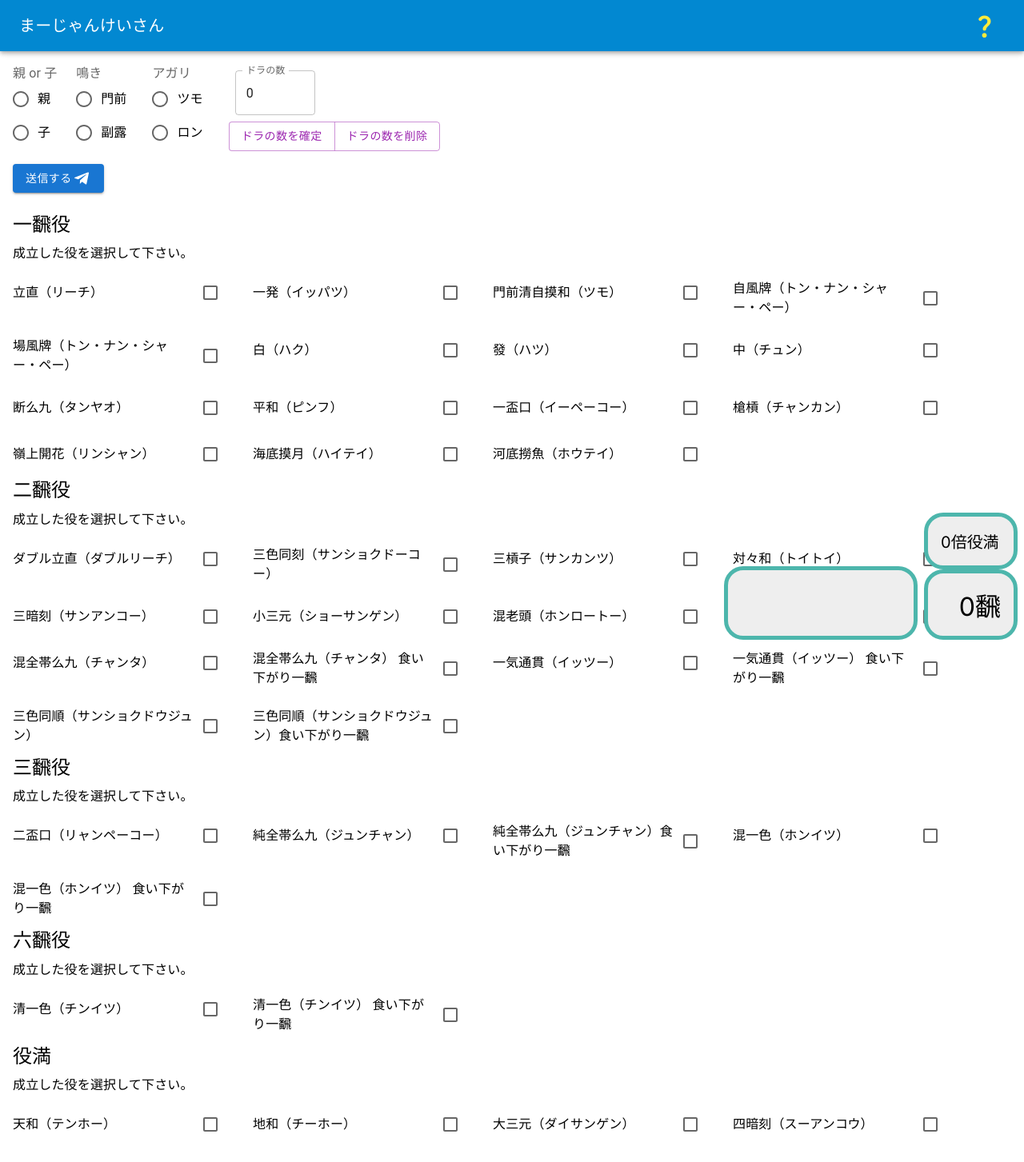
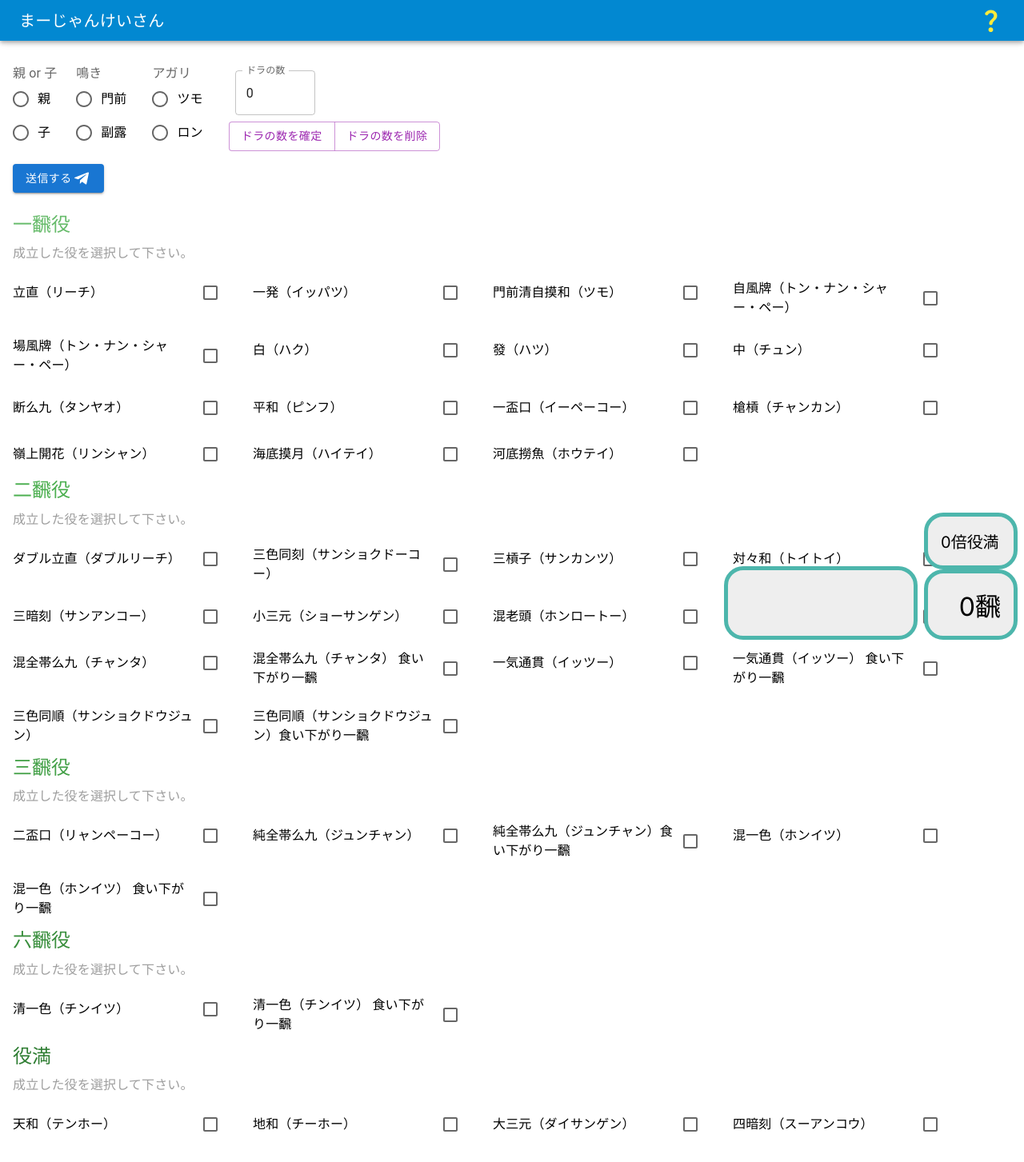
Before and after one commit to i068edo/mj-app, a Next.js app: page / in a window 1280 px wide. Shown: the top 1453 px of the page at 80% size. Built offline with nearby package versions, Linux system fonts and the light colour scheme.

Commit message:
役リストアイテムボタンにチェックの機能を追加

```diff
--- a/src/app/AppBar.js
+++ b/src/app/AppBar.js
@@ -16,22 +16,29 @@ export default function ButtonAppBar() {
   const [modalOpen, setModalOpen] = useState(false);
   const handleOpen = () => setModalOpen(true);
   const handleClose = () => setModalOpen(false);
+  function backButtonClick() {
+    window.location.reload();
+  }
   return (
-    <Box sx={{ flexGrow: 1 , mb:10}} >
+    <Box sx={{ flexGrow: 1, mb: 10 }} >
       <AppBar position='fixed' color='info' enableColorOnDark >
-        <Toolbar>
 
-          <Typography variant="h6" component="div" sx={{ flexGrow: 1 }}>
-            まーじゃんけいさん
-          </Typography>
+        <Box display='flex' justifyContent='space-between' sx={{ml:2, mr: 2}}>
+
+          <Button onClick={backButtonClick}>
+            <Typography variant="h6" component="div" color='white'>
+              まーじゃんけいさん
+            </Typography>
+          </Button>
 
           <IconButton onClick={handleOpen}>
-            < QuestionMarkRoundedIcon fontSize="large"  sx={{color: yellow[500]}} />
+            < QuestionMarkRoundedIcon fontSize="large" sx={{ color: yellow[500] }} />
           </IconButton>
 
-          <QuestionModal open={modalOpen} handleOpen={handleOpen} handleClose={handleClose} />
+        </Box>
 
-        </Toolbar>
+        <QuestionModal open={modalOpen} handleOpen={handleOpen} handleClose={handleClose} />
+
       </AppBar>
     </Box>
   );
--- a/src/app/yaku/YakuList.js
+++ b/src/app/yaku/YakuList.js
@@ -3,6 +3,7 @@ import Box from '@mui/material/Box';
 import Grid from '@mui/material/Grid';
 import YakuListItem from './YakuListItem';
 import Typography from '@mui/material/Typography';
+import { green, grey } from '@mui/material/colors';
 
 
 export default function YakuList(props) {
@@ -16,8 +17,8 @@ export default function YakuList(props) {
     <div>
       <Box sx={{ flexGrow: 1 }}>
         <nav aria-label="一飜">
-          <Typography gutterBottom variant="h5" component="div">一飜役</Typography>
-          <Typography gutterBottom variant="body1" sx={{mb:3}}>成立した役を選択して下さい。</Typography>
+          <Typography gutterBottom variant="h5" component="div" color={green[400]} >一飜役</Typography>
+          <Typography gutterBottom variant="body1" sx={{mb:3}} color={grey[500]} >成立した役を選択して下さい。</Typography>
           <Grid container spacing={2}>
             {yakuNameList1.map((yaku, index) => (
               <YakuListItem key={index} yaku={yaku} hanCount={1}
@@ -29,8 +30,8 @@ export default function YakuList(props) {
 
       <Box sx={{ flexGrow: 1 }}>
         <nav aria-label="二飜">
-          <Typography gutterBottom variant="h5" component="div">二飜役</Typography>
-          <Typography gutterBottom variant="body1" sx={{mb:3}}>成立した役を選択して下さい。</Typography>
+          <Typography gutterBottom variant="h5" component="div" color={green[500]}>二飜役</Typography>
+          <Typography gutterBottom variant="body1" sx={{mb:3}} color={grey[500]} >成立した役を選択して下さい。</Typography>
           <Grid container spacing={2}>
             {yakuNameList2.map((yaku, index) => (
               <YakuListItem key={index} yaku={yaku} hanCount={2}
@@ -42,8 +43,8 @@ export default function YakuList(props) {
 
       <Box sx={{ flexGrow: 1 }}>
         <nav aria-label="三飜">
-          <Typography gutterBottom variant="h5" component="div">三飜役</Typography>
-          <Typography gutterBottom variant="body1" sx={{mb:3}}>成立した役を選択して下さい。</Typography>
+          <Typography gutterBottom variant="h5" component="div" color={green[600]}>三飜役</Typography>
+          <Typography gutterBottom variant="body1" sx={{mb:3}} color={grey[500]} >成立した役を選択して下さい。</Typography>
           <Grid container spacing={2}>
             {yakuNameList3.map((yaku, index) => (
               <YakuListItem key={index} yaku={yaku} hanCount={3}
@@ -55,8 +56,8 @@ export default function YakuList(props) {
 
       <Box sx={{ flexGrow: 1 }}>
         <nav aria-label="六飜">
-          <Typography gutterBottom variant="h5" component="div">六飜役</Typography>
-          <Typography gutterBottom variant="body1" sx={{mb:3}}>成立した役を選択して下さい。</Typography>
+          <Typography gutterBottom variant="h5" component="div" color={green[700]}>六飜役</Typography>
+          <Typography gutterBottom variant="body1" sx={{mb:3}} color={grey[500]}>成立した役を選択して下さい。</Typography>
           <Grid container spacing={2}>
             {yakuNameList6.map((yaku, index) => (
               <YakuListItem key={index} yaku={yaku} hanCount={6}
@@ -68,8 +69,8 @@ export default function YakuList(props) {
 
       <Box sx={{ flexGrow: 1 }}>
         <nav aria-label="役満">
-          <Typography gutterBottom variant="h5" component="div">役満</Typography>
-          <Typography gutterBottom variant="body1" sx={{mb:3}}>成立した役を選択して下さい。</Typography>
+          <Typography gutterBottom variant="h5" component="div" color={green[800]}>役満</Typography>
+          <Typography gutterBottom variant="body1" sx={{mb:3}} color={grey[500]}>成立した役を選択して下さい。</Typography>
           <Grid container spacing={2}>
             {yakumanNameList.map((yaku, index) => (
               <YakuListItem key={index} yaku={yaku} yakumanCount={1}
@@ -81,8 +82,8 @@ export default function YakuList(props) {
 
       <Box sx={{ flexGrow: 1 }}>
         <nav aria-label="２倍役満">
-          <Typography gutterBottom variant="h5" component="div">２倍役満</Typography>
-          <Typography gutterBottom variant="body1" sx={{mb:3}}>成立した役を選択して下さい。</Typography>
+          <Typography gutterBottom variant="h5" component="div" color={green[900]}>２倍役満</Typography>
+          <Typography gutterBottom variant="body1" sx={{mb:3}} color={grey[500]} >成立した役を選択して下さい。</Typography>
           <Grid container spacing={2}>
             {yakumanNameList2.map((yaku, index) => (
               <YakuListItem key={index} yaku={yaku} yakumanCount={2}
--- a/src/app/yaku/YakuListItem.js
+++ b/src/app/yaku/YakuListItem.js
@@ -33,59 +33,61 @@ export default function YakuListItem( props ) {
     const isTwoYakuman = twoYakumanNameList.includes(yaku);
 
 
-    const handleChange = (event) => {
-        setChecked(event.target.checked);
+    const handleChange = () => {
+        const thisChecked = !checked;
+        setChecked( thisChecked );
+
         if(isKuisagari){
-            if(checked){
+            if(thisChecked){
+                setHan(han + hanCount-1);
+                setYakuList([...yakuList, yaku]);
+            }else{
                 setHan(han - hanCount+1);
                 removeYakuListItem();
-            }else{
-                setHan(han + hanCount-1);
-                setYakuList([...yakuList, yaku]);
             }
         }else if(isYakuman){
-            if(checked){
+            if(thisChecked){
+                setYakuman(yakuman + yakumanCount);
+                setYakuList([...yakuList, yaku]);
+            }else{
                 setYakuman(yakuman - yakumanCount);
                 removeYakuListItem();
-            }else{
+            }
+        }else if(isTwoYakuman){
+            if(thisChecked){
                 setYakuman(yakuman + yakumanCount);
                 setYakuList([...yakuList, yaku]);
-            }
-        }else if(isTwoYakuman){
-            if(checked){
+            }else{
                 setYakuman(yakuman - yakumanCount);
                 removeYakuListItem();
-            }else{
-                setYakuman(yakuman + yakumanCount);
-                setYakuList([...yakuList, yaku]);
             }
         }else if(yaku=="七対和（チートイ）"){
-            if(checked){
+            if(thisChecked){
+                setIsChiitoitsu(true);
+                setHan(han + hanCount);
+                setYakuList([...yakuList, yaku]);
+            }else{
                 setIsChiitoitsu(false);
                 setHan(han - hanCount);
                 removeYakuListItem();
-            }else{
-                setIsChiitoitsu(true);
+            }
+        }else if(yaku==="平和（ピンフ）"){
+            if(thisChecked){
+                setIsPinfu(true);
                 setHan(han + hanCount);
                 setYakuList([...yakuList, yaku]);
-            }
-        }else if(yaku==="平和（ピンフ）"){
-            if(checked){
+            }else{
                 setIsPinfu(false);
                 setHan(han - hanCount);
                 removeYakuListItem();
-            }else{
-                setIsPinfu(true);
+            }
+        }else{
+            if(thisChecked){
                 setHan(han + hanCount);
                 setYakuList([...yakuList, yaku]);
-            }
-        }else{
-            if(checked){
+            }else{
                 setHan(han - hanCount);
                 removeYakuListItem();
-            }else{
-                setHan(han + hanCount);
-                setYakuList([...yakuList, yaku]);
             }
         }
     };
@@ -101,11 +103,9 @@ export default function YakuListItem( props ) {
         <div>
             <Grid item xs={12}  sx={{width: 300}}>
                 <ListItem disablePadding>
-                    <ListItemButton>
+                    <ListItemButton onClick={handleChange}>
                         <ListItemText primary={yaku} />
-                        <Checkbox checked={checked} onChange={handleChange}
-                        /*  inputProps={{ 'aria-label': 'controlled' }} */
-                        />
+                        <Checkbox checked={checked}/*  onChange={handleChange} *//>
                     </ListItemButton>
                 </ListItem>
             </Grid>
```
